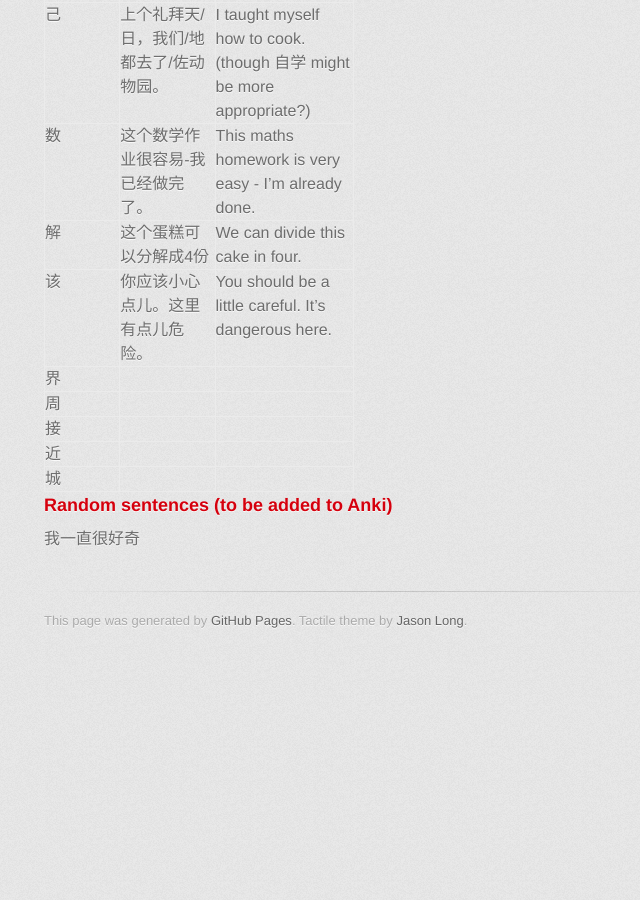
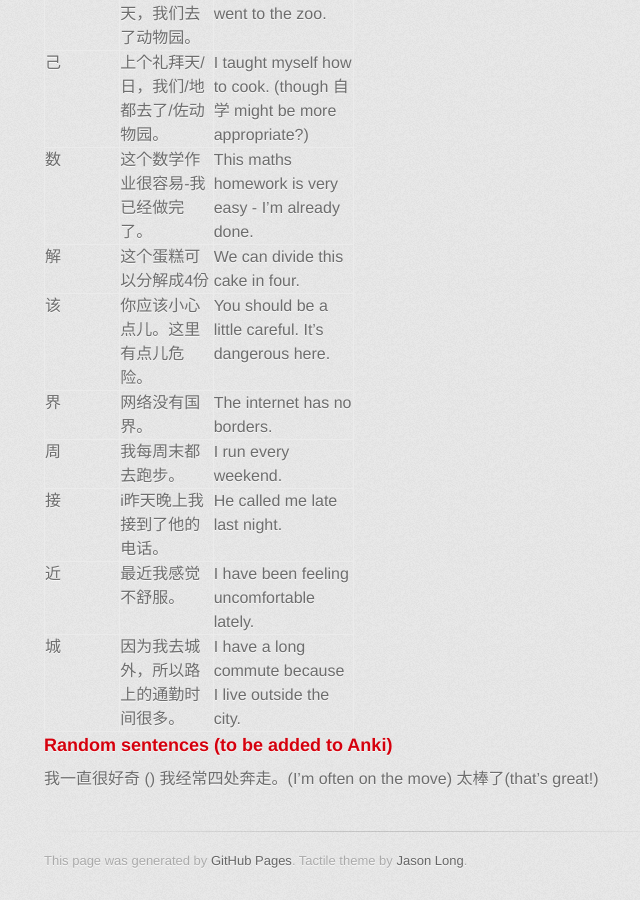
Before and after one commit to axiomiety/axiomiety.github.io, a Jekyll site: the page built from llog/mandarin.markdown, in a window 1280 px wide and 900 px high, scrolled down 3478 px. Shown: the whole window, without its empty margins (286-926 px from the left). Built offline with Jekyll 4.4.1, drawn with Linux system fonts in a browser that asks for light colours; nearby versions of some CDN libraries; some web fonts are replaced; before the commit the page ends 4138 px from its top, so only the background shows below that; some of the changed text lies outside the part shown.

Commit message:
mandarin

```diff
--- a/llog/mandarin.markdown
+++ b/llog/mandarin.markdown
@@ -50,7 +50,7 @@ Character|Sentence|Translation
 定|你想瘦身？那么你一定得锻炼。|You want to lose weight? You should exercise.
 其||
 文||
-心||
+心|你有健康。担心什么？|You are healthy. What are you worried about?
 目||
 力||
 当|当然我原谅你！|Of course I forgive you!
@@ -90,12 +90,14 @@ Character|Sentence|Translation
 数|这个数学作业很容易-我已经做完了。|This maths homework is very easy - I'm already done.
 解|这个蛋糕可以分解成4份|We can divide this cake in four.
 该|你应该小心点儿。这里有点儿危险。|You should be a little careful. It's dangerous here.
-界||
-周||
-接||
-近||
-城||
+界|网络没有国界。|The internet has no borders.
+周|我每周末都去跑步。|I run every weekend.
+接|i昨天晚上我接到了他的电话。|He called me late last night.
+近|最近我感觉不舒服。|I have been feeling uncomfortable lately.
+城|因为我去城外，所以路上的通勤时间很多。|I have a long commute because I live outside the city.
 
 ### Random sentences (to be added to Anki)
 
-我一直很好奇
+我一直很好奇 ()
+我经常四处奔走。(I'm often on the move)
+太棒了(that's great!)
```
